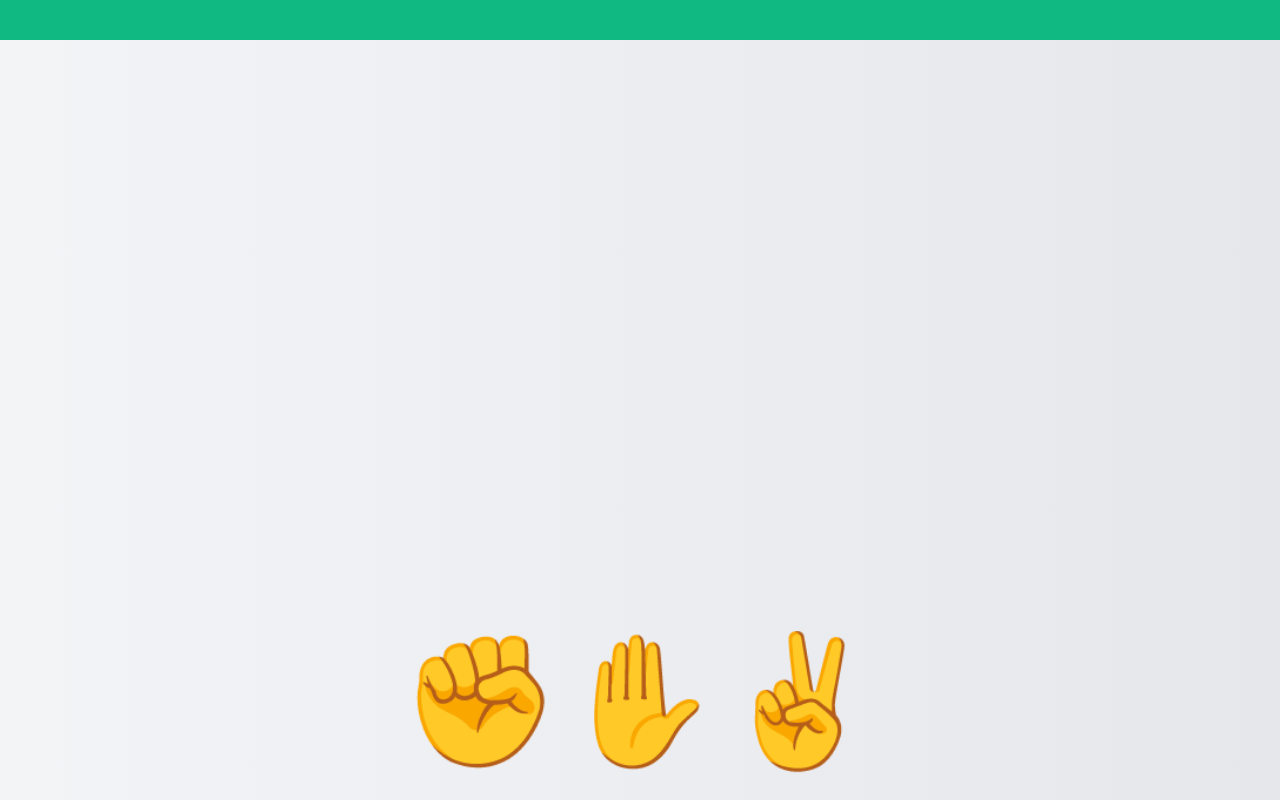
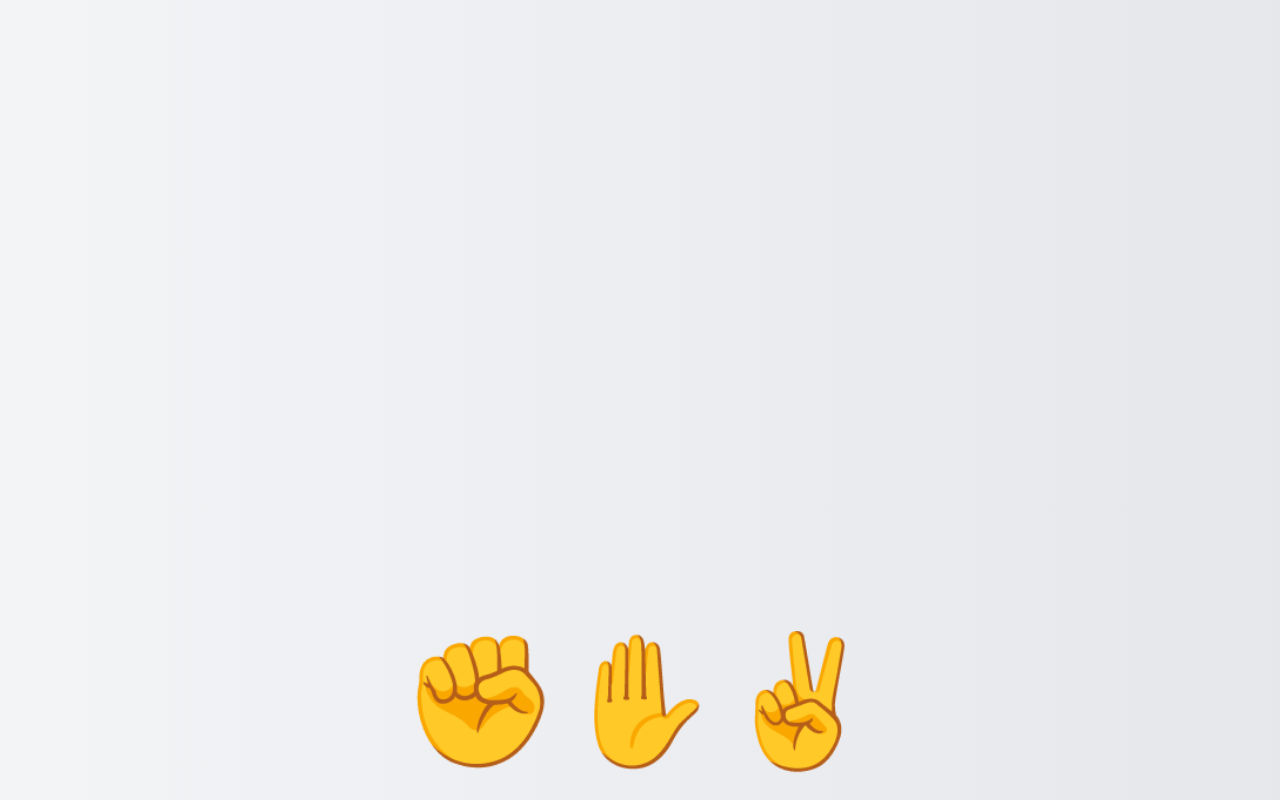
Before and after one commit to hallefsantos/rock-paper-scissors-react, a React (Create React App) app: page / in a window 1280 px wide. Built offline with nearby package versions, Linux system fonts and the light colour scheme.

Commit message:
Add colors to result

```diff
--- a/src/App.jsx
+++ b/src/App.jsx
@@ -3,7 +3,7 @@ const App = () => {
 
   const [userChoice, setUserChoice] = useState(null)
   const [computerChoice, setComputerChoice] = useState(null)
-  const [result, setResult] = useState(null)
+  const [result, setResult] = useState({})
   const [isLoading, setIsLoading] = useState(false)
 
   useEffect(() => {
@@ -11,17 +11,17 @@ const App = () => {
       case 'tesourapapel':
       case 'pedratesoura':
       case 'papelpedra':
-        setResult('YOU WIN')
+        setResult({label: 'You win', bgResult: 'bg-green-500'})
         break
       case 'papeltesoura':
       case 'tesourapedra':
       case 'pedrapapel':
-        setResult('YOU LOST')
+        setResult({label: 'You lose', bgResult: 'bg-red-500'})
         break
       case 'papelpapel':
       case 'pedrapedra':
       case 'tesouratesoura':
-        setResult("IT'S A DRAW")
+        setResult({label: 'Its a draw', bgResult: 'bg-yellow-500'})
         break
       default:
         break
@@ -54,19 +54,14 @@ const App = () => {
 
   return (
     <div className="relative flex flex-col items-center justify-center w-full h-screen bg-gradient-to-r from-gray-100 to-gray-200">
-      {/* <div className="text-2xl">
-        <h1>User choice is: <span className={`${isLoading ? 'wiggle' : ''} inline-block`}>{choicesEmoji[userChoice]}</span></h1>
-        <h1>Computer choice is: {choicesEmoji[computerChoice]}</h1>
-      </div> */}
       {!isLoading && (
-        <div className={`absolute top-0 inset-x-0 py-3 md:py-5 text-center text-4xl md:text-5xl text-white font-semibold bg-green-500`}>
-          {result}
+        <div className={`absolute top-0 inset-x-0 py-3 md:py-5 text-center text-4xl md:text-5xl text-white font-semibold ${result.bgResult}`}>
+          {result.label}
         </div>
       )}
       <div class="flex-1 flex items-center text-6xl md:text-7xl">
         <div className="grid grid-cols-2 text-center gap-5">
           {isLoading ? (
-
             <>
               <span className="wiggle">✊</span>
               <span className="wiggle wiggle-reverse">✊</span>
```
